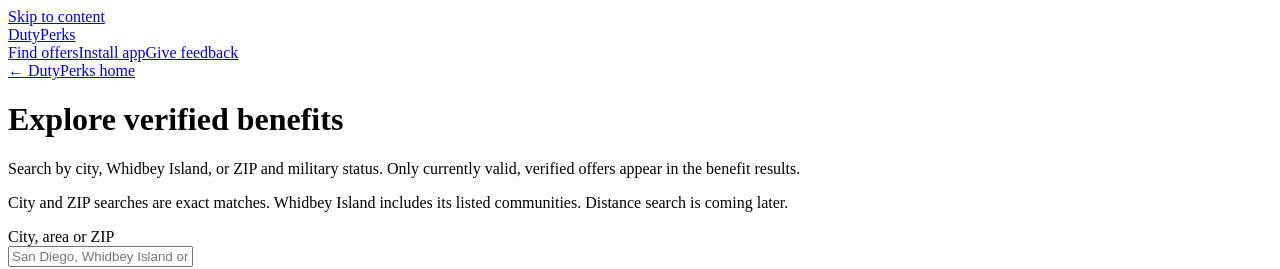
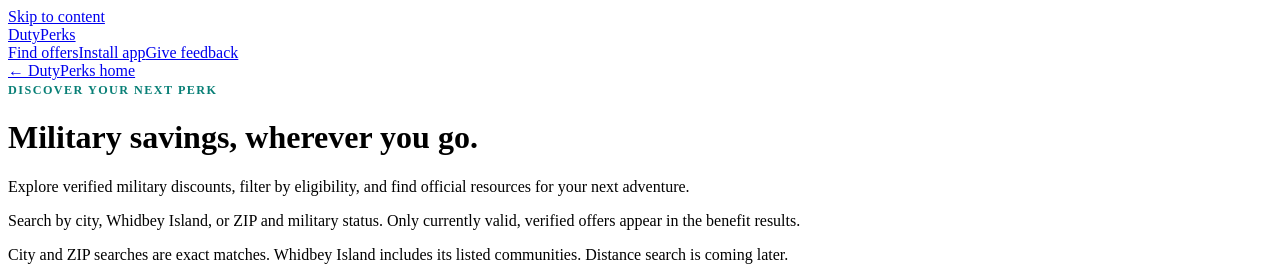
Before and after one commit to CFitz95/DutyPerks, a Next.js app: page /explore in a window 1280 px wide. Shown: the top 269 px of the page. Built offline with nearby package versions, Linux system fonts and the light colour scheme; no server answers.

Commit message:
Update page.tsx

```diff
--- a/app/explore/page.tsx
+++ b/app/explore/page.tsx
@@ -64,9 +64,16 @@
     }
   }
   return (
-    <main>
+    <main className="dp-explore">
       <Link href="/">← DutyPerks home</Link>
-      <h1>Explore verified benefits</h1>
+      <div className="dp-explore-heading">
+  <span className="dp-kicker">DISCOVER YOUR NEXT PERK</span>
+  <h1>Military savings, wherever you go.</h1>
+  <p>
+    Explore verified military discounts, filter by eligibility,
+    and find official resources for your next adventure.
+  </p>
+</div>
       <p>Search by city, Whidbey Island, or ZIP and military status. Only currently valid, verified offers appear in the benefit results.</p>
       <p>City and ZIP searches are exact matches. Whidbey Island includes its listed communities. Distance search is coming later.</p>
       <form action="/explore" method="get" style={{ display: "grid", gap: 12, maxWidth: 520 }}>
```
